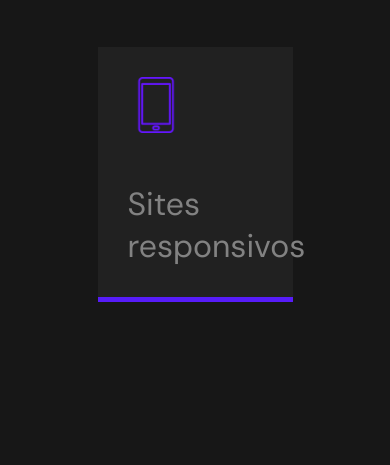
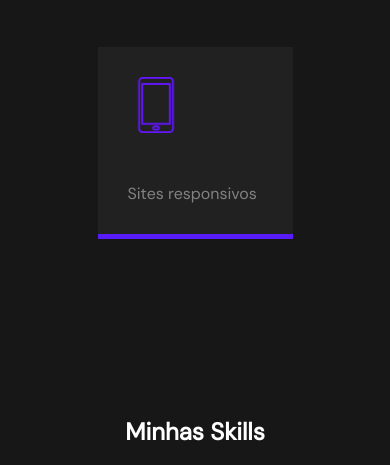
Before and after one commit to DarlanSantosCarvalho/Desafio-9-Codelandia-Portfolio, a plain HTML site: page index.html in a window 390 px wide. Shown: the part 3560-4025 px from the top of the page. Drawn offline with nearby package versions, Linux system fonts and the light colour scheme.

Commit message:
Alterei o tamanho da fonte do media queria das classes responsividade e sites, 1em de medida.

```diff
--- a/style.css
+++ b/style.css
@@ -338,6 +338,11 @@ footer p{
     height: 50%;
   }
 
+  .responsividade,
+  .sites p{
+    font-size: 1em;
+  }
+
   .apresentacao {
     text-align: center;
     margin-top: 20px;
```
